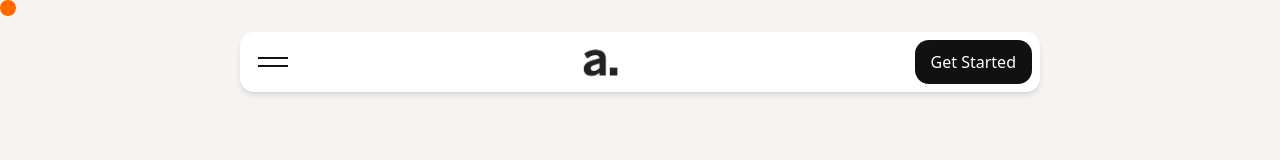
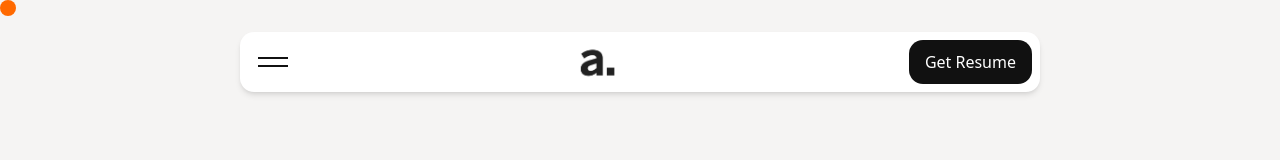
Before and after one commit to Charlie8989/portfolio-2.0, a Next.js app: page / in a window 1280 px wide. Shown: the top 160 px of the page. Built offline with nearby package versions, Linux system fonts and the light colour scheme.

Commit message:
navbar routing

```diff
--- a/components/Cardnav.jsx
+++ b/components/Cardnav.jsx
@@ -161,7 +161,7 @@
             />
           </div>
 
-          <div className="flex items-center">
+          <a href="/" className="flex items-center">
             <Image
               src="/logo.webp"
               alt="logo"
@@ -169,18 +169,18 @@
               height={28}
               priority
             />
-          </div>
+          </a>
 
-          <button
-            type="button"
+          <a
+            href="/resume.pdf"
             className="hidden md:inline-flex rounded-xl px-4 items-center h-full font-medium transition-colors duration-300"
             style={{
               backgroundColor: buttonBgColor,
               color: buttonTextColor,
             }}
           >
-            Get Started
-          </button>
+            Get Resume
+          </a>
         </div>
 
         <div
```
